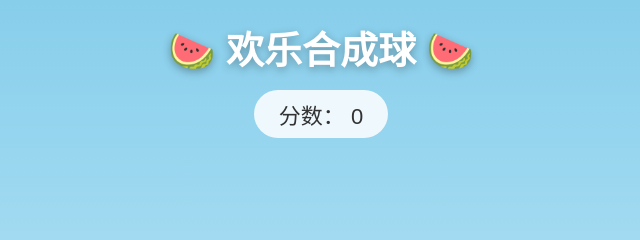
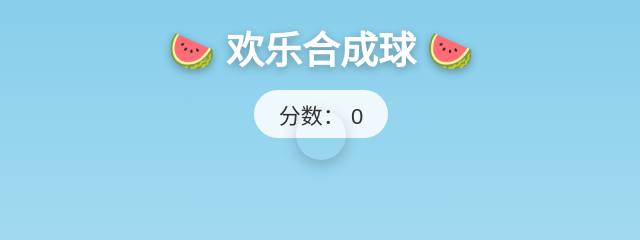
Before and after one commit to axuanwen4-cell/my-first-page, a plain HTML site: page index.html in a window 1280 px wide. Shown: the top 240 px of the page, 319-959 px from the left. Drawn offline with nearby package versions, Linux system fonts and the light colour scheme.

Commit message:
更新 style.css

```diff
--- a/style.css
+++ b/style.css
@@ -496,3 +496,41 @@ transform .8s,
 opacity .8s;
 
 }
+/* 预览球 */
+
+#previewBall{
+
+position:absolute;
+
+top:110px;
+
+left:50%;
+
+transform:translateX(-50%);
+
+width:50px;
+
+height:50px;
+
+border-radius:50%;
+
+display:flex;
+
+align-items:center;
+
+justify-content:center;
+
+font-size:12px;
+
+font-weight:bold;
+
+color:#333;
+
+z-index:30;
+
+box-shadow:
+0 5px 15px rgba(0,0,0,.2);
+
+pointer-events:none;
+
+}
```
